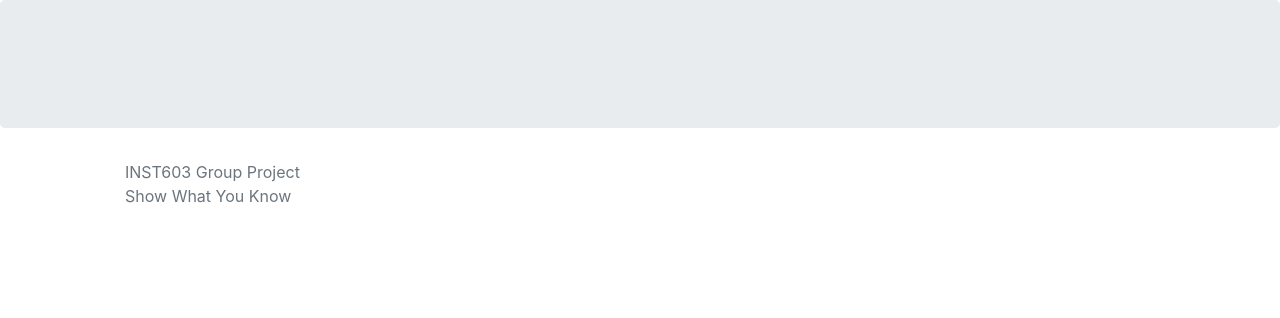
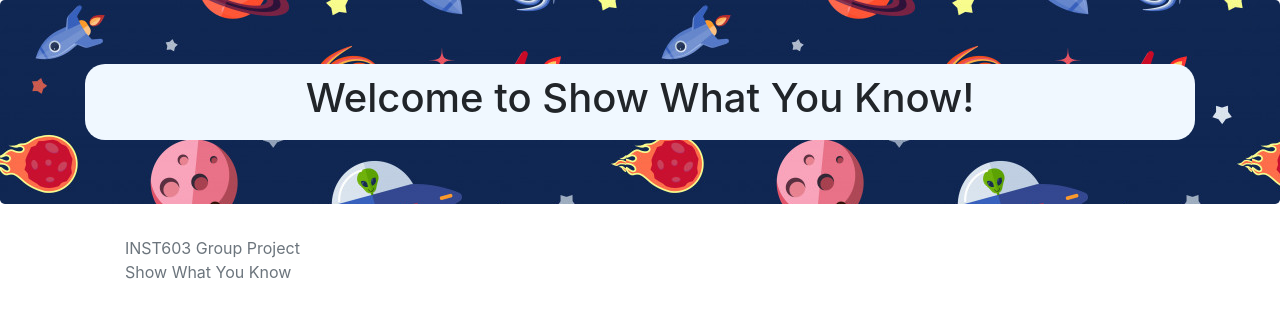
Before and after one commit to jakecupani/INFM603, a Django app: page / in a window 1280 px wide. Shown: the part 56-374 px from the top of the page. Run offline with Django 3.2, Linux system fonts and the light colour scheme.

Commit message:
background for index added

```diff
--- a/nasaswyk/nasaswyk/templates/base.html
+++ b/nasaswyk/nasaswyk/templates/base.html
@@ -12,6 +12,8 @@
       crossorigin="anonymous"
     />
     <link rel="stylesheet" href="{% static 'css/main.css' %}">
+    <!-- <link rel="stylesheet" href="{% static 'css/index.css' %}"> -->
+
   </head>
   <body>
 
--- a/nasaswyk/nasaswyk/templates/index.html
+++ b/nasaswyk/nasaswyk/templates/index.html
@@ -1,8 +1,25 @@
+
 {% extends "base.html" %} {% block content %}
+{% load static %}
 
+<style>
+    #index-content {
+        background-image: url("{% static 'assets/space-pattern2.jpg' %}");
+    }
+
+    .welcome {
+        background-color: aliceblue;
+        padding: 10px;
+        border-radius: 20px;
+    }
+
+
+</style>
 <div id="index-content" class="jumbotron">
     <div class="container">
-
+        <div class="text-center welcome">
+            <h1>Welcome to Show What You Know!</h1>
+        </div>
     </div>
 </div>
 
```
Also changed, not shown: nasaswyk/nasaswyk/static/css/index.css (added).
